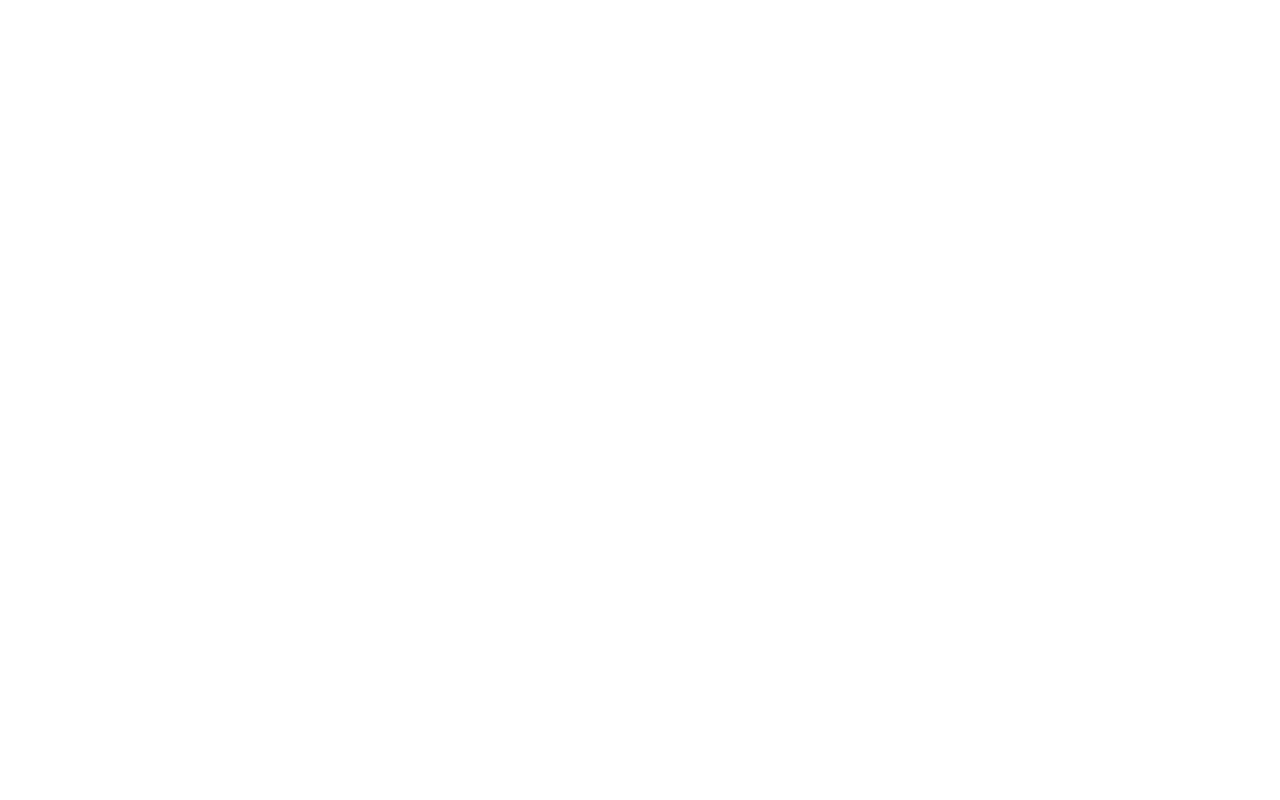
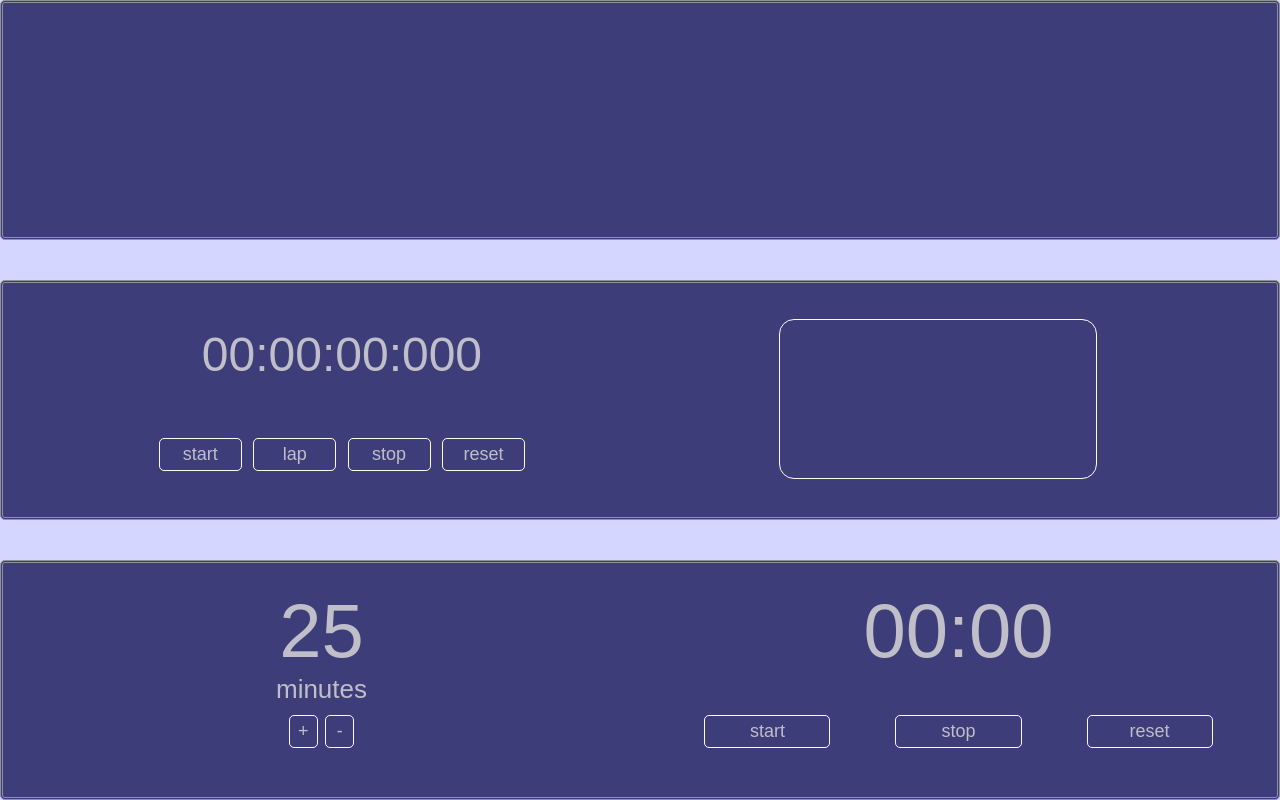
Before and after one commit to mira-projekt/logos_academy, a website: page JS/JSCore/lesson11/index.html in a window 1280 px wide. Drawn offline with Linux system fonts and the light colour scheme; files that its build step writes are made by us from their sources.

Commit message:
new index.html & new style.css

```diff
--- a/JS/JSCore/lesson11/index.html
+++ b/JS/JSCore/lesson11/index.html
@@ -10,7 +10,60 @@
 </head>
 
 <body>
+  <div class="section">
+    <div class="current">
+        <div class="current__date"></div>
+        <div class="current__time"></div>
+    </div>
+</div>
 
+<div class="section">
+    <div class="stopwatch">
+
+        <div class="stopwatch__display">
+            <div class="stopwatch__display--dights">
+                00:00:00:000
+            </div>
+            <div class="stopwatch__display--buttons">
+                <div class="btn" data-btn="start">start</div>
+                <div class="btn" data-btn="lap">lap</div>
+                <div class="btn" data-btn="stop">stop</div>
+                <div class="btn" data-btn="reset">reset</div>
+            </div>
+        </div>
+
+        <div class="stopwatch__laps">
+            <ul class="stopwatch__laps--list"></ul>
+        </div>
+
+    </div>
+</div>
+<div class="section">
+
+    <div class="timer__set">
+        <div class="timer__set--display">
+            <div class="timer__set--display_dights">
+                25
+            </div>
+            <div class="timer__set--display_mark">
+                minutes
+            </div>
+        </div>
+        <div class="timer__set--buttons">
+            <div class="btn" data-btn="add">+</div>
+            <div class="btn" data-btn="subtract">-</div>
+        </div>
+    </div>
+
+    <div class="timer__countdown">
+        <div class="timer__countdown--display">00:00</div>
+        <div class="timer__countdown--buttons">
+            <div class="btn" data-btn="start_timer">start</div>
+            <div class="btn" data-btn="stop_timer">stop</div>
+            <div class="btn" data-btn="reset_timer">reset</div>
+        </div>
+    </div>
+</div>
 
 
   <script src="script.js"></script>
--- /dev/null
+++ b/JS/JSCore/lesson11/style.css
@@ -0,0 +1,158 @@
+*{
+  margin: 0;
+  padding: 0;
+  box-sizing: border-box;
+}
+
+body{
+  background-color: rgb(213, 214, 255);
+  font-family: 'Orbitron', sans-serif;
+  color: rgb(191, 190, 201);
+}
+
+.section{
+  width: 100%;
+  text-align: center;
+  height: 30vh;
+  background-color: rgb(61, 61, 121);
+  margin-bottom: 5vh;
+  border: 3px double rgb(146, 146, 158);
+  border-radius: 5px;
+}
+
+.section:nth-of-type(3){
+  margin-bottom: 0;
+}
+
+.section:nth-of-type(1),
+.current{
+  padding: 4vh 2vh 2vh 2vh;
+}
+
+.current{
+  width: 50%;
+  height: 25vh;
+  margin: 0 auto;
+  font-weight: 800;
+}
+
+.current__date{
+  width: 100%;
+  font-size: 24px;
+}
+
+.current__time{
+  width: 100%;
+  font-size: 76px;
+
+}
+
+.section:nth-of-type(2){
+  padding: 2vh;
+}
+
+.stopwatch{
+  margin: 0 auto;
+  width: 80%;
+  height: 25vh;
+  display: flex;
+  justify-content: space-between;
+}
+
+.stopwatch__display,
+.stopwatch__laps{
+  width: 40%;
+}
+
+.stopwatch__display,.stopwatch__display--but,.stopwatch__display--buttons,.section:nth-of-type(3),.timer__set--buttons,.timer__countdown--buttons{
+  display: flex;
+  justify-content: space-around;
+}
+
+.stopwatch__display{
+  flex-direction: column;
+}
+
+.stopwatch__display--dights,
+.stopwatch__display--buttons{
+  padding: 10px;
+  width: 100%;
+}
+
+.stopwatch__display--dights{
+  text-align: center;
+  font-size: 48px;
+}
+
+.stopwatch__laps--list{
+  padding: 8px;
+  margin: 20px auto;
+  list-style: none;
+  display: block;
+  width: 80%;
+  height: 80%;
+  border-radius: 15px;
+  border: 1px solid snow;
+}
+
+.timer__set,
+.timer__countdown{
+  width: 45%;
+}
+
+.timer__set--display,
+.timer__countdown--display{
+  padding-top: 3vh;
+  height: 19vh;
+}
+
+.timer__set--display_dights,
+.timer__countdown--display{
+  font-size: 76px;
+}
+
+.timer__set--display_mark{
+  font-size: 26px;
+}
+
+.timer__set--buttons{
+  font-size: 26px;
+  padding: 0 250px 0 250px;
+
+}
+
+.btn{
+  cursor: pointer;
+  padding: 5px;
+  width: 22%;
+  border-radius: 5px;
+  border: 1px solid snow;
+  transition: all .11s;
+  font-size: 18px;
+
+}
+
+.btn:hover{
+  color: snow;
+  background-color: rgb(86, 86, 212);
+  font-weight: 700;
+  box-shadow: 0px 0px 2px 2px rgba(167, 167, 255, 0.692);
+}
+
+.btn:active{
+  box-shadow: none;
+  font-weight: 400;
+  background-color: rgba(86, 86, 212, 0.411);
+}
+
+.timer__set--buttons .btn{
+  width: 40%;
+}
+
+
+/* JS interaction */
+
+.seconds{
+  font-weight: normal;
+  color: rgb(0, 119, 255);
+}
```
